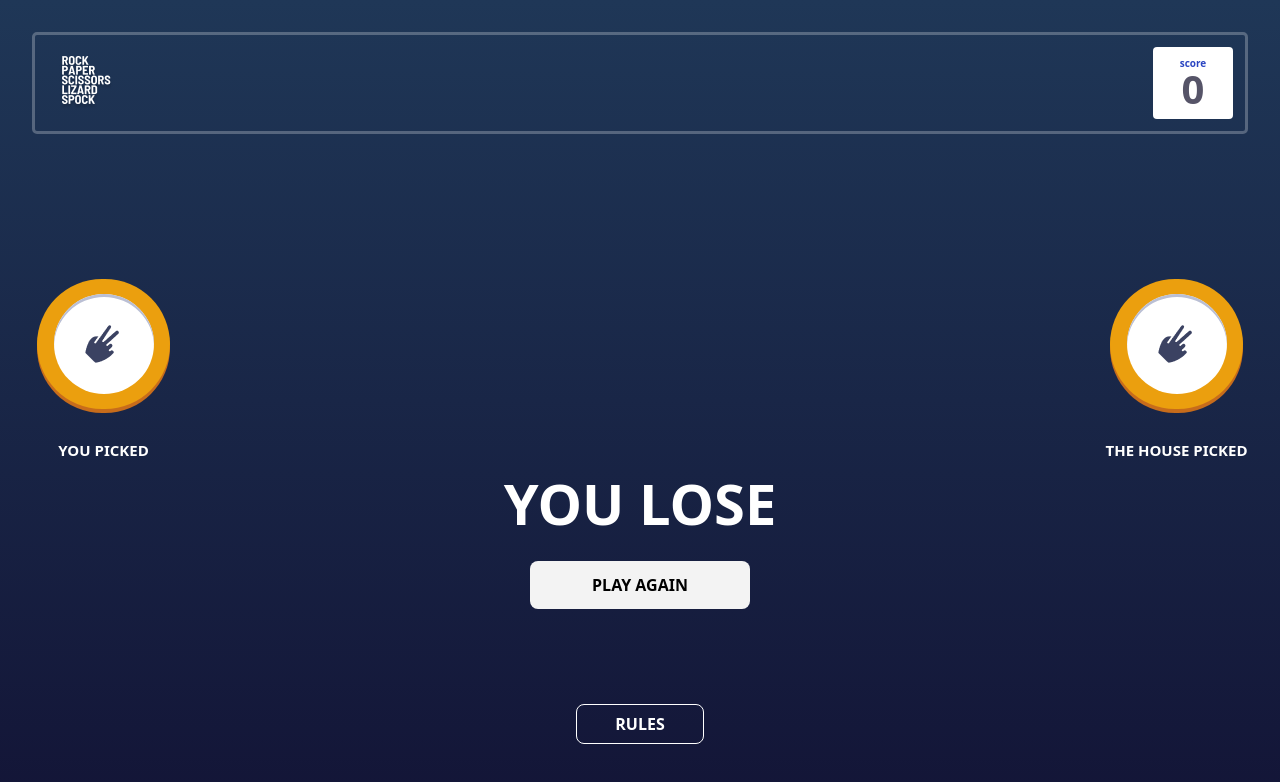
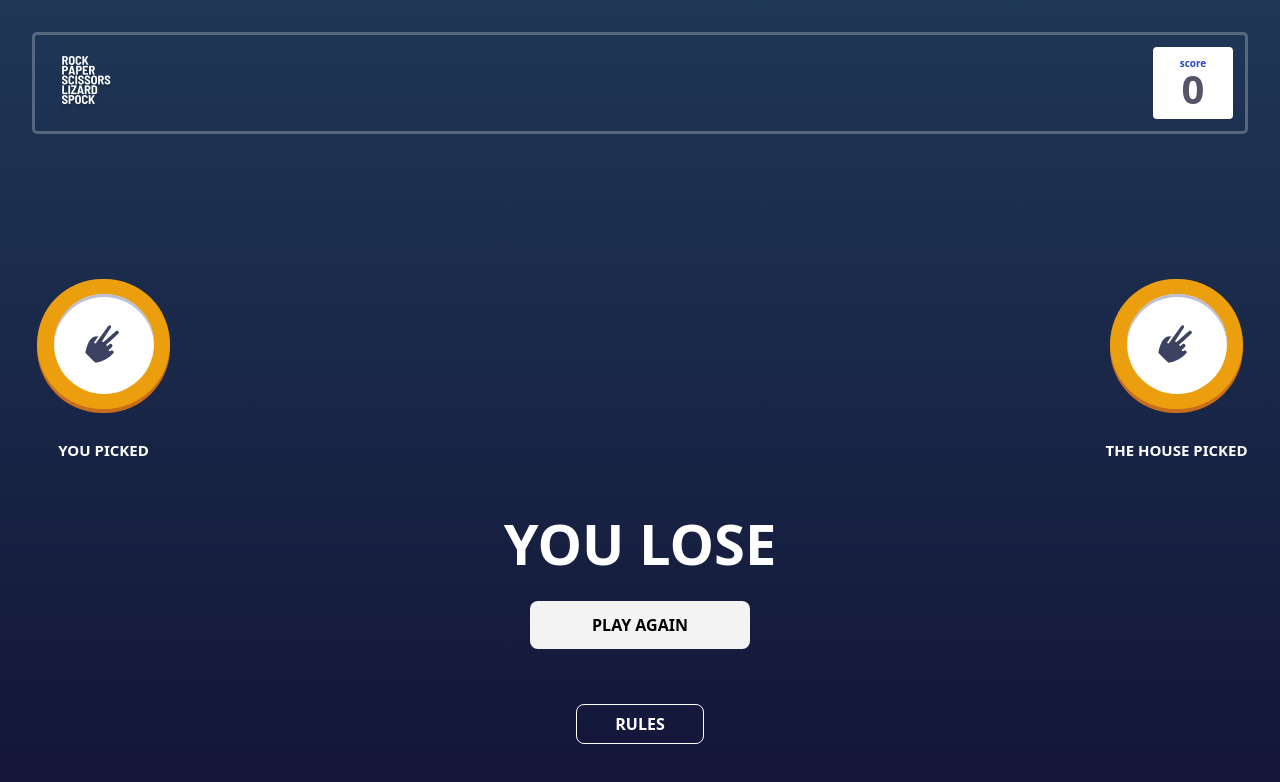
Before and after one commit to EnkiEnki77/rock-paper-scissors-lizard-spock, a Next.js app: page / in a window 1280 px wide. Both pictures are taken after a click on the element 640 px from the left and 326 px from the top of the page. Shown: the top 782 px of the page. Built offline with nearby package versions, Linux system fonts and the light colour scheme.

Commit message:
created play again button and finished decision component

```diff
--- a/components/Decision.tsx
+++ b/components/Decision.tsx
@@ -6,7 +6,7 @@ type Props = {
 
 const Decision = ({ decision }: Props) => {
   return (
-    <div className="w-full h-[200px] flex flex-col items-center gap-4">
+    <div className="w-full h-[200px] flex flex-col items-center gap-4 pt-[40px]">
       <h1 className="text-[56px] text-white uppercase font-bold">
         {decision ? "you win" : "you lose"}
       </h1>
```
